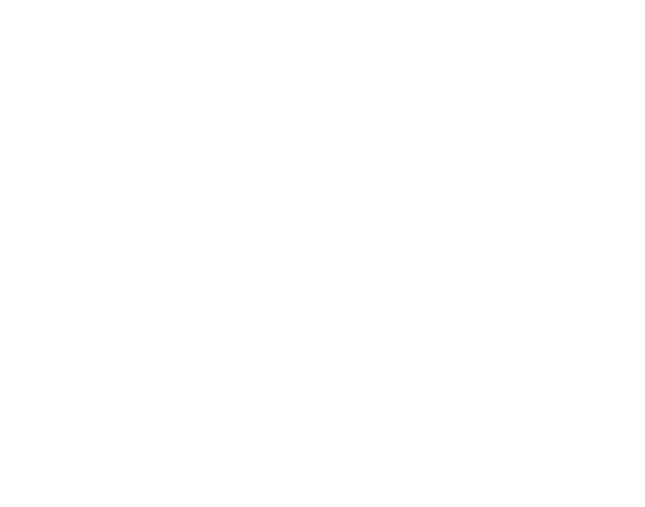
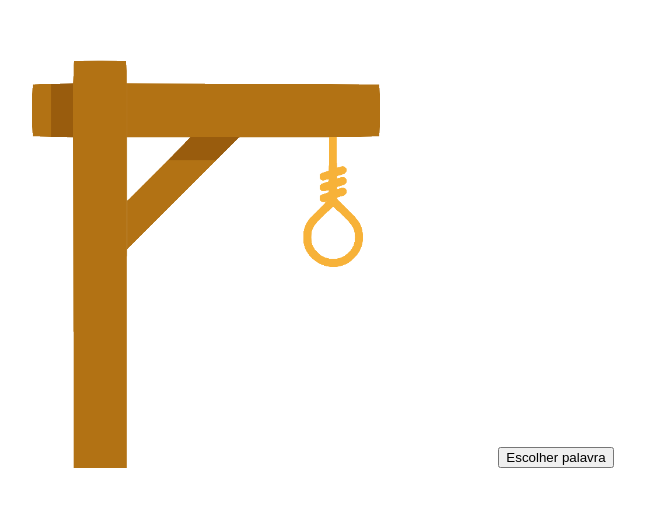
Before and after one commit to AnaEstacheski/projeto-jogoforca, a React (Create React App) app: page / in a window 1280 px wide. Shown: the part 111-618 px from the top of the page, without its empty margins (94-739 px from the left). Built offline with nearby package versions, Linux system fonts and the light colour scheme.

Commit message:
add gallow layout, css and images imported and add random word functionality

```diff
--- a/public/index.html
+++ b/public/index.html
@@ -9,7 +9,6 @@
 
 <body>
   <div class="root">
-
   </div>
 </body>
 
--- a/src/App.js
+++ b/src/App.js
@@ -1,8 +1,47 @@
-import palavras from "./palavras";
+import react from "react"
+import imagem0 from "./assets/forca0.png"
+// import imagem1 from "./assets/forca1.png"
+// import imagem2 from "./assets/forca2.png"
+// import imagem3 from "./assets/forca3.png"
+// import imagem4 from "./assets/forca4.png"
+// import imagem5 from "./assets/forca5.png"
+// import imagem6 from "./assets/forca6.png"
+
+import palavras from "./palavras"
+
+import "./styles/reset.css"
+import "./styles/style.css"
+
+const alfabeto = ["a", "b", "c", "d", "e", "f", "g", "h", "i", "j", "k", "l", "m", "n", "o", "p", "q", "r", "s", "t", "u", "v", "w", "x", "y", "z"]
 
 export default function App() {
-    return(
-        <>
-        </>
+
+    const [escolhePalavra, setEscolhePalavra] = react.useState("")
+
+    // === LOGIC ===
+    function palavraAleatoria() {
+        const indiceAleatorio = Math.floor(Math.random() * palavras.length)
+        const palavra = palavras[indiceAleatorio].split("")
+        setEscolhePalavra(palavra)
+
+    }
+    console.log(escolhePalavra)
+
+
+    // === UI ===
+    return (
+        <div className="body">
+            <div className="gallow">
+                <img src={imagem0} alt="forca"/>
+                <button onClick={palavraAleatoria}>Escolher palavra</button>
+                <h1 className=""></h1>
+            </div>
+            <div className="alphabet">
+
+            </div>
+            <div className="guess">
+
+            </div>
+        </div>
     )
 }
--- /dev/null
+++ b/src/styles/reset.css
@@ -0,0 +1,48 @@
+/* http://meyerweb.com/eric/tools/css/reset/
+   v2.0 | 20110126
+   License: none (public domain)
+*/
+
+html, body, div, span, applet, object, iframe,
+h1, h2, h3, h4, h5, h6, p, blockquote, pre,
+a, abbr, acronym, address, big, cite, code,
+del, dfn, em, img, ins, kbd, q, s, samp,
+small, strike, strong, sub, sup, tt, var,
+b, u, i, center,
+dl, dt, dd, ol, ul, li,
+fieldset, form, label, legend,
+table, caption, tbody, tfoot, thead, tr, th, td,
+article, aside, canvas, details, embed,
+figure, figcaption, footer, header, hgroup,
+menu, nav, output, ruby, section, summary,
+time, mark, audio, video {
+	margin: 0;
+	padding: 0;
+	border: 0;
+	font-size: 100%;
+	font: inherit;
+	vertical-align: baseline;
+}
+/* HTML5 display-role reset for older browsers */
+article, aside, details, figcaption, figure,
+footer, header, hgroup, menu, nav, section {
+	display: block;
+}
+body {
+	line-height: 1;
+}
+ol, ul {
+	list-style: none;
+}
+blockquote, q {
+	quotes: none;
+}
+blockquote:before, blockquote:after,
+q:before, q:after {
+	content: '';
+	content: none;
+}
+table {
+	border-collapse: collapse;
+	border-spacing: 0;
+}
--- /dev/null
+++ b/src/styles/style.css
@@ -0,0 +1,21 @@
+.body {
+    display:flex;
+    flex-direction:column;
+    width: 100vh;
+    height:100vh;
+    align-items:center;
+    justify-content:center
+}
+.gallow {
+    display:flex;
+    align-items:flex-end;
+    position:relative;
+    margin-left: 150px;
+    width:700px;
+    margin-bottom:50px;
+    justify-content:space-between
+}
+
+.gallow>img {
+    width:350px
+}
```
